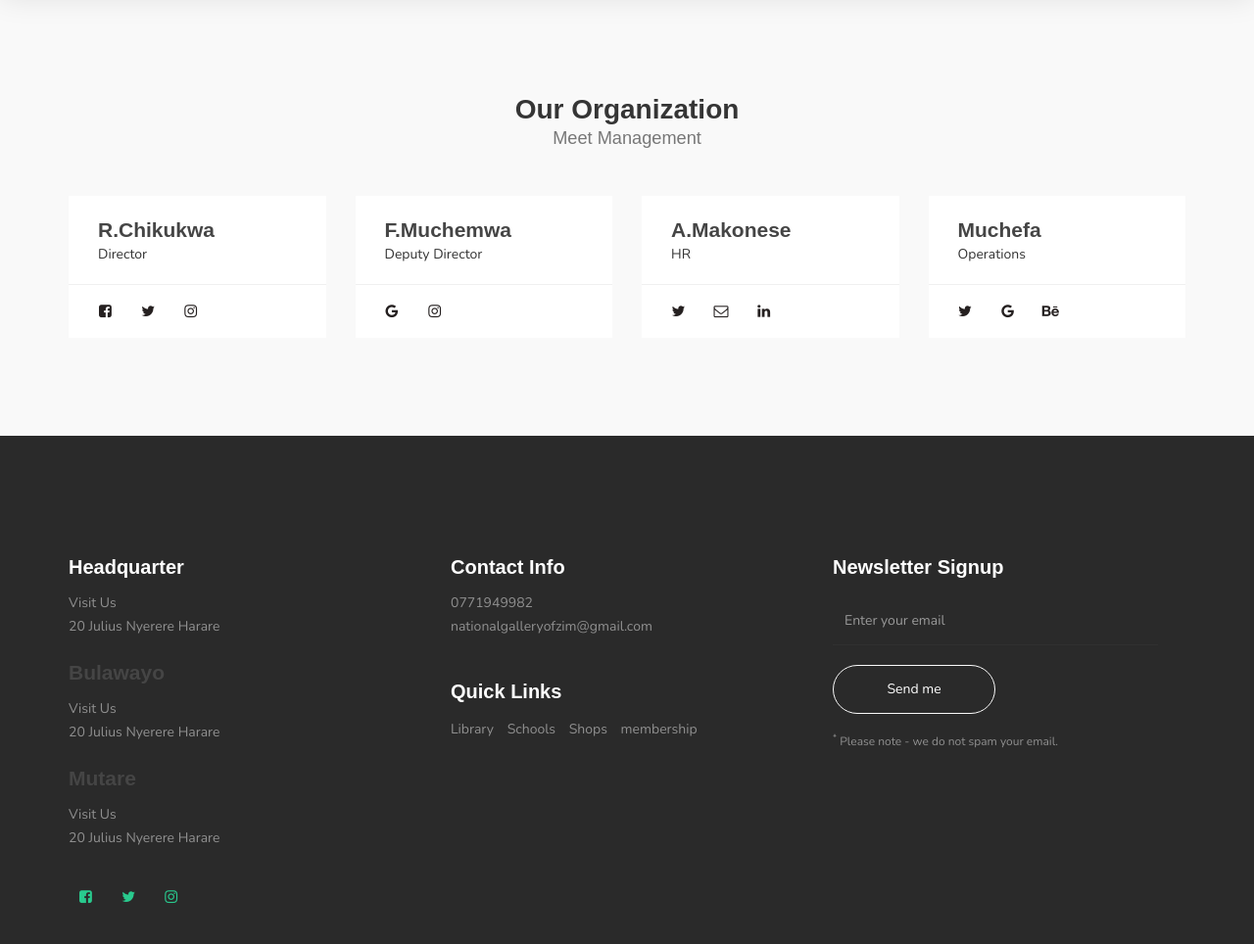
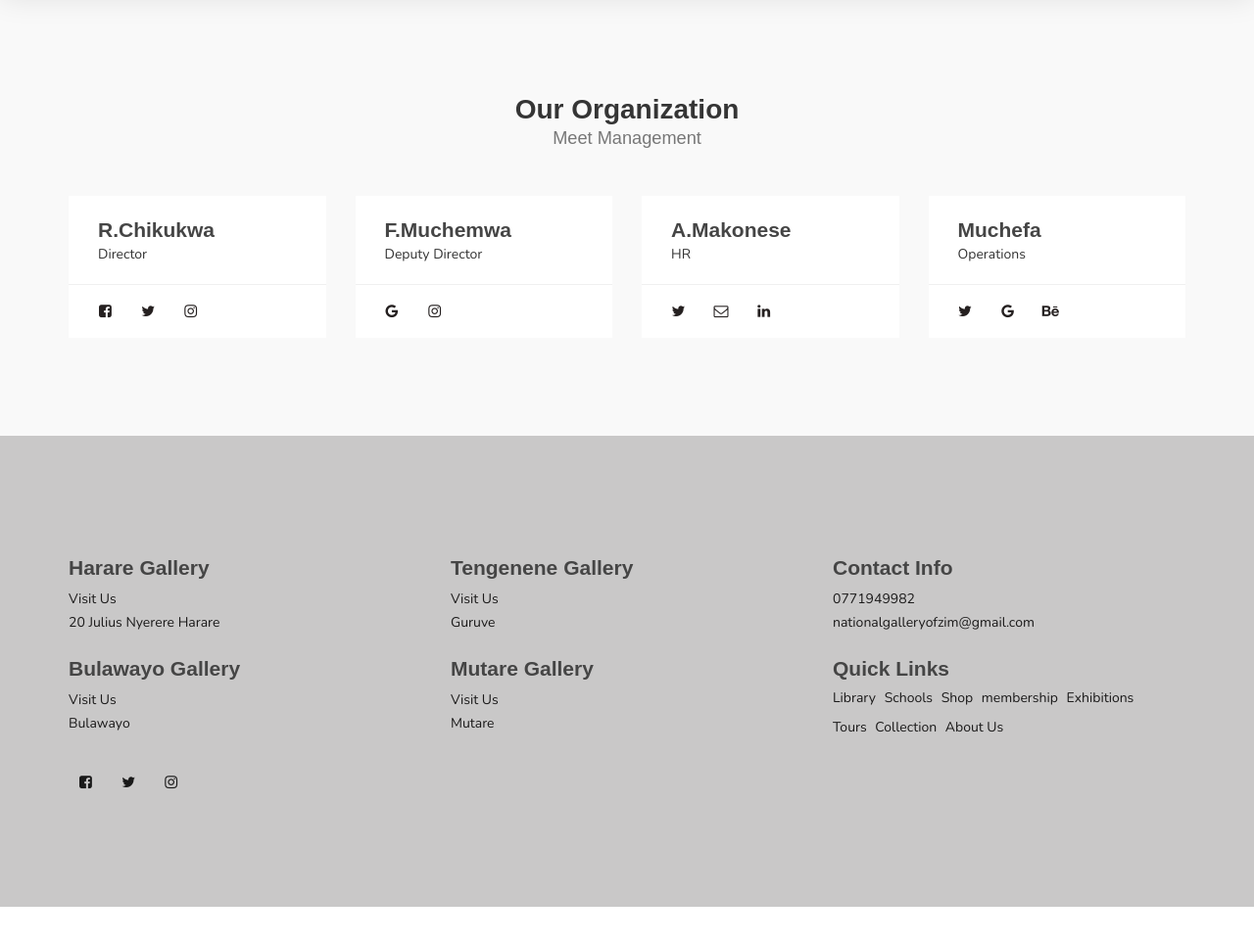
Before and after one commit to nbod/NGZ-OFFICIAL, a plain HTML site: page our organizatiosn.html in a window 1280 px wide. Shown: the part 78-1042 px from the top of the page at 98% size. After the commit the page ends 1004 px from the top, so only its background shows below. Drawn offline with nearby package versions, Linux system fonts and the light colour scheme; a web font is replaced by a local one.

Commit message:
footer-colour

```diff
--- a/css/templatemo-style.css
+++ b/css/templatemo-style.css
@@ -1626,25 +1626,25 @@ http://www.templatemo.com/tm-516-known
   -----------------------------------------*/
 
   footer {
-    background: #2a2a2a;
-    padding: 120px 0;
+    background: #c9c8c8;
+    padding: 100px 0;
   }
 
   footer .section-title {
-    padding-bottom: 10px;
+    padding-bottom: 5px;
   }
 
   footer h2 {
-    font-size: 20px;
+    font-size: 10px;
   }
 
   footer a,
   footer p {
-    color: #909090;
+    color: #1b1a1a;
   }
 
   footer strong {
-    color: #d9d9d9;
+    color: #0d0d0d;
   }
 
   footer address p {
@@ -1676,7 +1676,7 @@ http://www.templatemo.com/tm-516-known
   .footer_menu li {
     display: inline-block;
     list-style: none;
-    margin: 5px 10px 5px 0;
+    margin: 5px 5px 5px 0;
   }
 
   .newsletter-form .form-control {
@@ -1701,7 +1701,7 @@ http://www.templatemo.com/tm-516-known
   }
 
   .newsletter-form input[type="submit"]:hover {
-    background: #29ca8e;
+    background: #1a1a1a;
     border-color: transparent;
   }
 
@@ -1732,7 +1732,7 @@ http://www.templatemo.com/tm-516-known
 
   .social-icon li a {
     border-radius: 100px;
-    color: #29ca8e;
+    color: #191919;
     font-size: 15px;
     width: 35px;
     height: 35px;
@@ -1745,7 +1745,7 @@ http://www.templatemo.com/tm-516-known
   }
 
   .social-icon li a:hover {
-    background: #29ca8e;
+    background: #474747;
     color: #ffffff;
   }
 
--- a/our organizatiosn.html
+++ b/our organizatiosn.html
@@ -186,27 +186,20 @@
 
                     <div class="col-md-4 col-sm-6">
                          <div class="footer-info">
+
                               <div class="section-title">
-                                   <h2>Headquarter</h2>
+                                   <h3>Harare  Gallery</h3>
                               </div>
                               <address>
                                    <p>Visit Us<br> 20 Julius Nyerere Harare</p>
                               </address>
 
                               <div class="section-title">
-                                   <h3>Bulawayo</h3>
+                                   <h3>Bulawayo Gallery </h3>
                               </div>
                               <address>
-                                   <p>Visit Us<br> 20 Julius Nyerere Harare</p>
+                                   <p>Visit Us<br> Bulawayo </p>
                               </address>
-
-                              <div class="section-title">
-                                   <h3>Mutare</h3>
-                              </div>
-                              <address>
-                                   <p>Visit Us<br> 20 Julius Nyerere Harare</p>
-                              </address>
-
                               <ul class="social-icon">
                                    <li><a href="https://www.facebook.com/NationalGalleryofZimbabwe" class="fa fa-facebook-square" attr="facebook icon"></a></li>
                                    <li><a href="https://twitter.com/NatGalleryZimb?s=20" class="fa fa-twitter"></a></li>
@@ -219,8 +212,34 @@
 
                     <div class="col-md-4 col-sm-6">
                          <div class="footer-info">
+
                               <div class="section-title">
-                                   <h2>Contact Info</h2>
+                                   <h3>Tengenene Gallery </h3>
+                              </div>
+                              <address>
+                                   <p>Visit Us<br> Guruve</p>
+                              </address>
+
+                              <div class="section-title">
+                                   <h3>Mutare Gallery</h3>
+                              </div>
+                              <address>
+                                   <p>Visit Us<br> Mutare </p>
+                              </address>
+
+
+
+
+
+
+
+                         </div>
+                    </div>
+
+                    <div class="col-md-4 col-sm-12">
+                         <div class="footer-info newsletter-form">
+                              <div class="section-title">
+                                   <h3>Contact Info</h3>
                               </div>
                               <address>
                                    <p>0771949982</p>
@@ -228,30 +247,17 @@
                               </address>
 
                               <div class="footer_menu">
-                                   <h2>Quick Links</h2>
+                                   <h3>Quick Links</h3>
                                    <ul>
                                         <li><a href="http://197.221.224.77:8000/">Library</a></li>
                                         <li><a href="#">Schools</a></li>
-                                        <li><a href="shop.html">Shops</a></li>
+                                        <li><a href="shop.html">Shop</a></li>
                                         <li><a href="membership.html">membership</a></li>
+                                        <li><a href="#">Exhibitions</a></li>
+                                        <li><a href="#">Tours</a></li>
+                                        <li><a href="#">Collection</a></li>
+                                        <li><a href="#">About Us</a></li>
                                    </ul>
-                              </div>
-                         </div>
-                    </div>
-
-                    <div class="col-md-4 col-sm-12">
-                         <div class="footer-info newsletter-form">
-                              <div class="section-title">
-                                   <h2>Newsletter Signup</h2>
-                              </div>
-                              <div>
-                                   <div class="form-group">
-                                        <form action="#" method="get">
-                                             <input type="email" class="form-control" placeholder="Enter your email" name="email" id="email" required="">
-                                             <input type="submit" class="form-control" name="submit" id="form-submit" value="Send me">
-                                        </form>
-                                        <span><sup>*</sup> Please note - we do not spam your email.</span>
-                                   </div>
                               </div>
                          </div>
                     </div>
```
Also changed, not shown: collection.html (+38 -31 lines), contact us.html (+38 -31 lines), events.html (+38 -31 lines), index.html (+6 -10 lines), membership.html (+38 -31 lines), scss/style.scss (+5 -5 lines), shop.html (+38 -31 lines).
